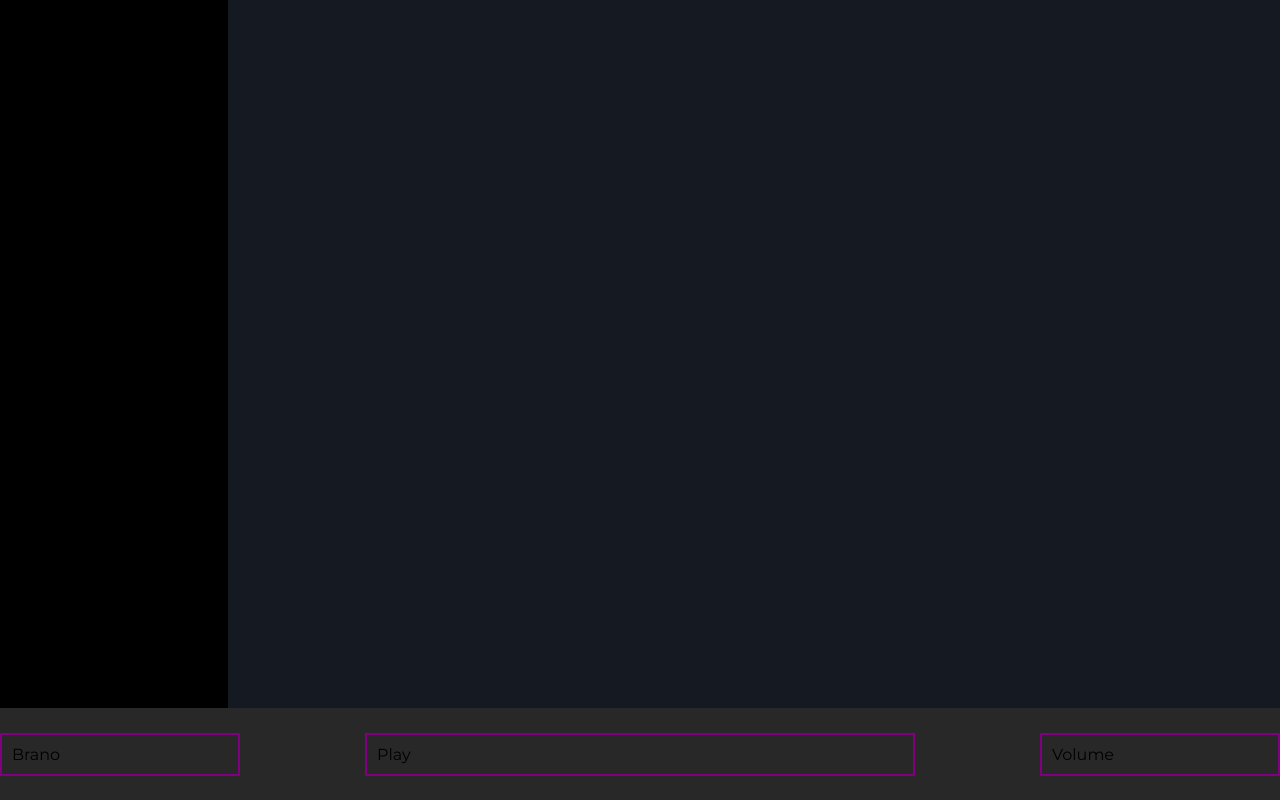
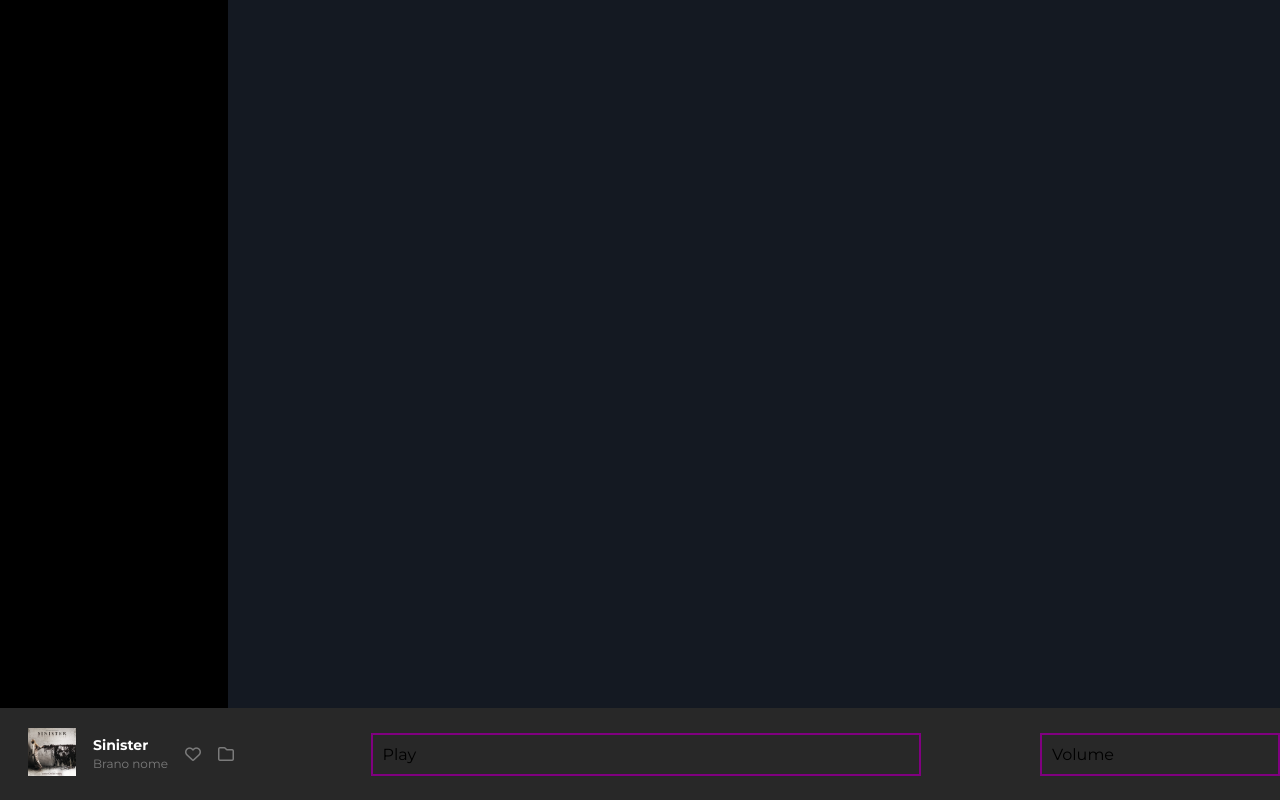
Before and after one commit to GiuliaMoiraghi10/html-css-spotifyweb, a plain HTML site: page index.html in a window 1280 px wide. Drawn offline with Linux system fonts and the light colour scheme.

Commit message:
add brano area - player

```diff
--- a/css/style.css
+++ b/css/style.css
@@ -14,6 +14,16 @@ html{
     --sidebar: #000000;
     --main: #141922;
     --player: #282828;
+}
+
+img{
+    max-width: 100%;
+    object-fit: cover;
+    object-position: center;
+}
+
+a{
+    color: currentColor;
 }
 
 /* DEBUG */
@@ -66,6 +76,10 @@ html{
 
 .brano{
     width: 240px;
+    display: flex;
+    justify-content: space-evenly;
+    align-items: center;
+    margin-left: 11px;
 }
 
 .play{
@@ -76,6 +90,24 @@ html{
     width: 240px;
 }
 
+.img-brano{
+    width: 48px;
+}
+
+.icon-brano{
+    color: #7B7B7B;
+}
+
+.txt-brano{
+    color: white;
+    font-size: 14px;
+}
+
+.txt-brano-name{
+    font-size: 12px;
+    font-weight: 400;
+    color: #7B7B7B;
+}
 /* MEDIA QUERY */
 
 @media (max-width: 878px){
--- a/index.html
+++ b/index.html
@@ -4,6 +4,8 @@
     <meta charset="UTF-8">
     <meta name="viewport" content="width=device-width, initial-scale=1.0">
     <title>Spotify web</title>
+
+    <script src="https://kit.fontawesome.com/f3495c860c.js" crossorigin="anonymous"></script>
 
     <link rel="preconnect" href="https://fonts.googleapis.com">
     <link rel="preconnect" href="https://fonts.gstatic.com" crossorigin>
@@ -19,7 +21,12 @@
         </div>
         <div class="player">
             <div class="play-bar">
-                <div class="brano debug">Brano</div>
+                <div class="brano">
+                    <figure class="img-brano"><img src="./img/sinister.jpeg" alt=""></figure>
+                    <strong class="txt-brano">Sinister <br> <span class="txt-brano-name">Brano nome</span></strong>
+                    <span class="icon-brano"><a href="#"><i class="fa-regular fa-heart"></i></span></a>
+                    <span class="icon-brano"><a href="#"><i class="fa-regular fa-folder"></i></span></a>
+                </div>
                 <div class="play debug">Play</div>
                 <div class="vol debug">Volume</div>
             </div>
```
